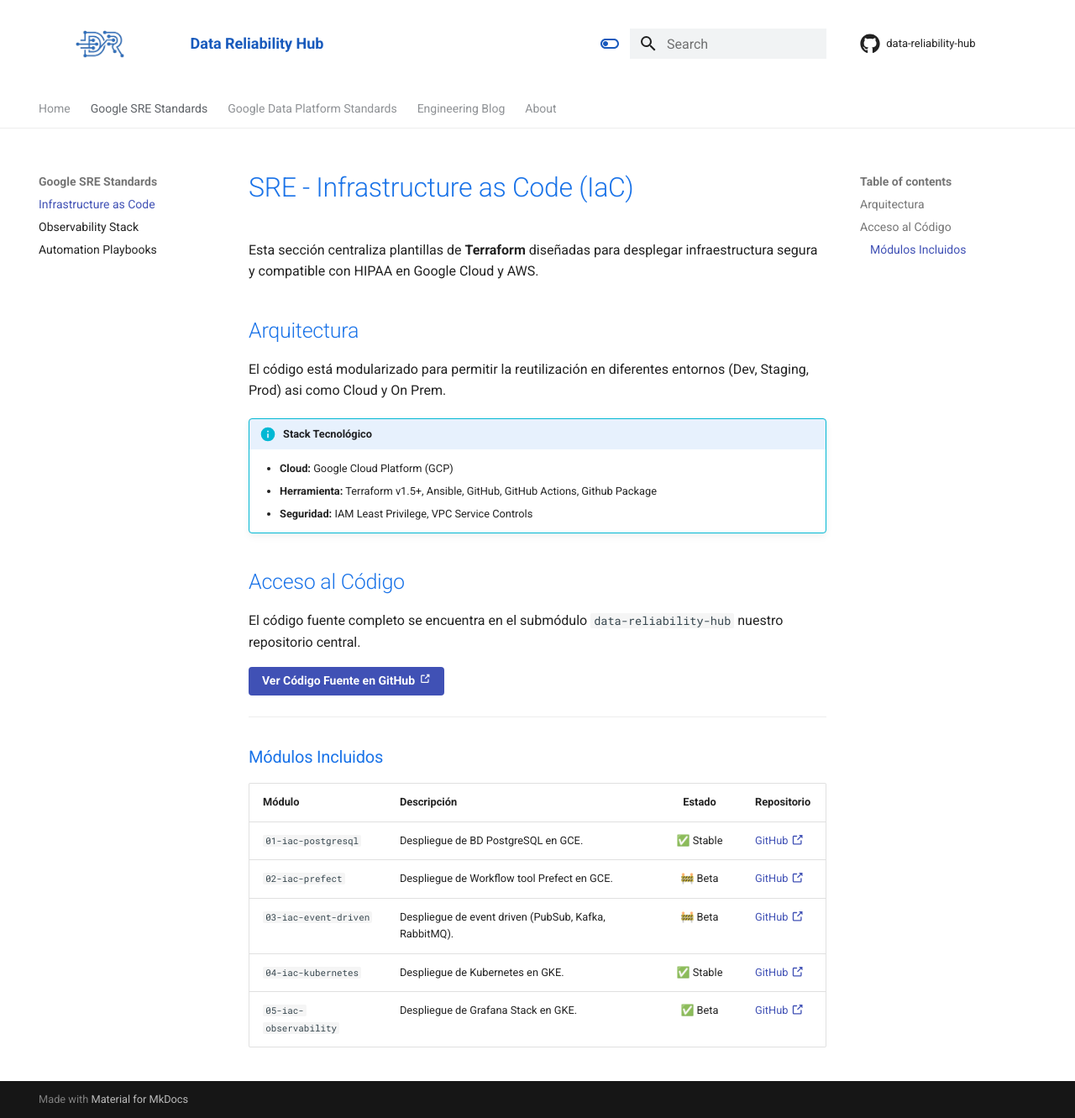
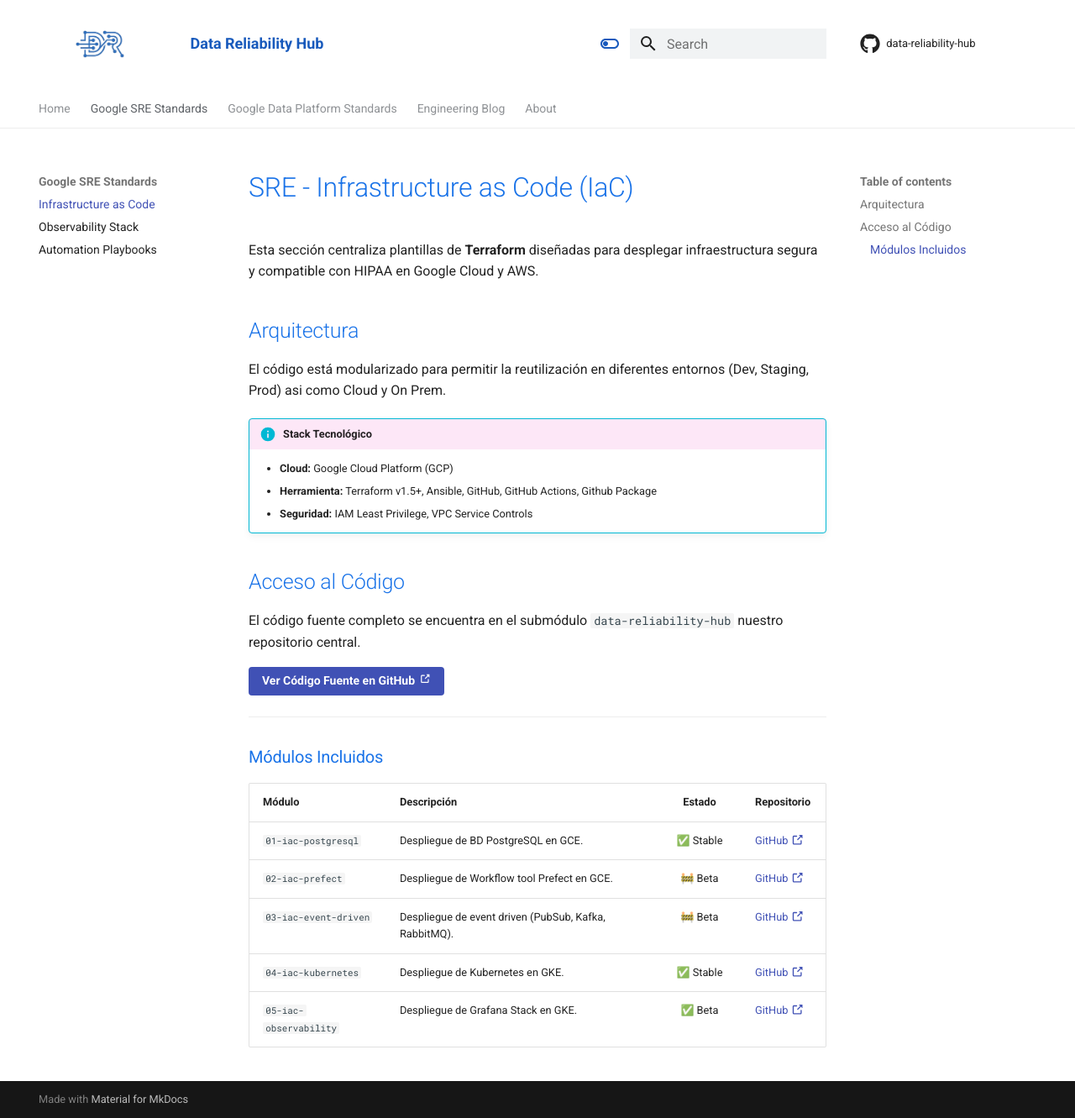
Before and after one commit to mcatalangt/data-reliability-hub, an MkDocs documentation site: the page built from docs/modules/sre/iac.md, in a window 1280 px wide and 1331 px high. Shown: the whole window at 84% size. Built offline with MkDocs 1.6.1 and Material for MkDocs 9.7.7, drawn with Linux system fonts in a browser that asks for light colours; comment, search, counter and statistics services are not loaded.

```diff
--- a/docs/stylesheets/extra.css
+++ b/docs/stylesheets/extra.css
@@ -80,8 +80,8 @@
 
 .md-typeset .admonition.info > .admonition-title {
     /* Esto le pone el mismo color pero muy clarito (10% opacidad) para que se vea elegante */
-    background-color: rgba(26, 115, 232, 0.1) !important;
+    background-color: rgba(232, 26, 174, 0.1) !important;
 
     /* Asegura que el borde del título también coincida */
-    border-color: #1a73e8 !important;
+    border-color: #58e81a !important;
 }
```
